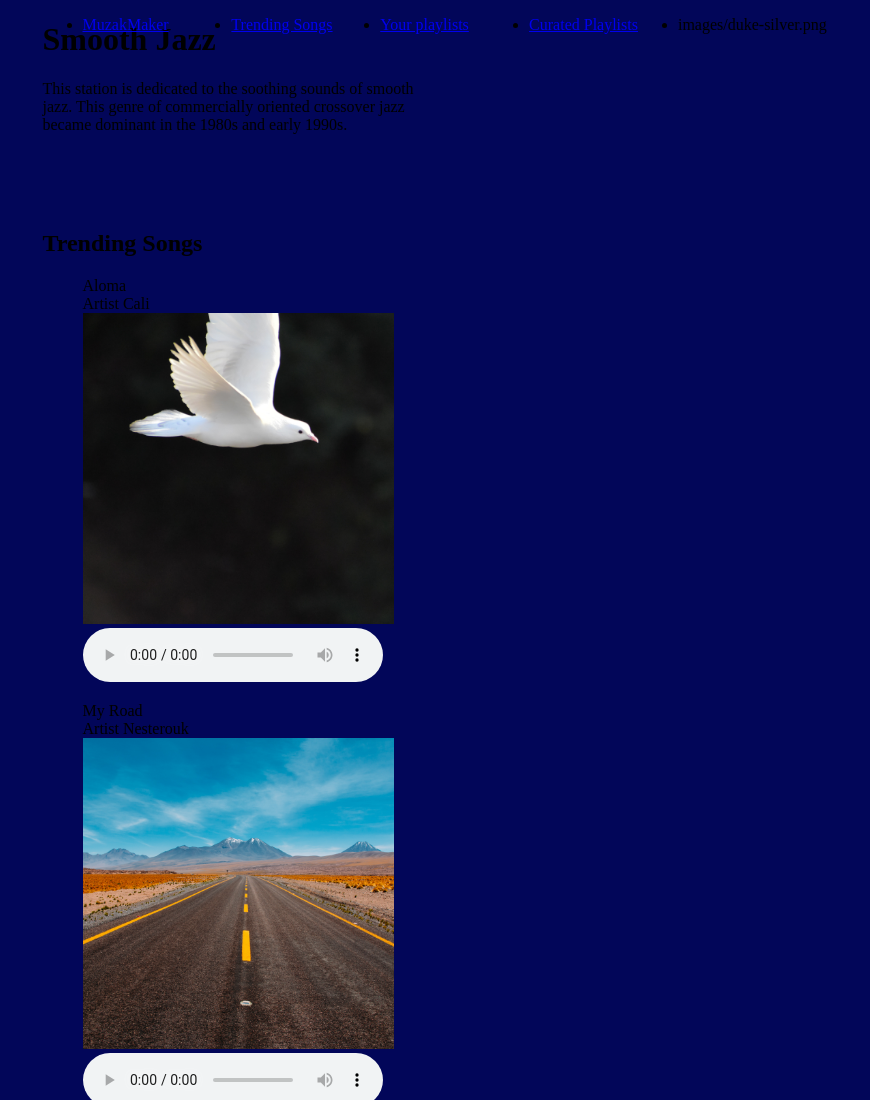
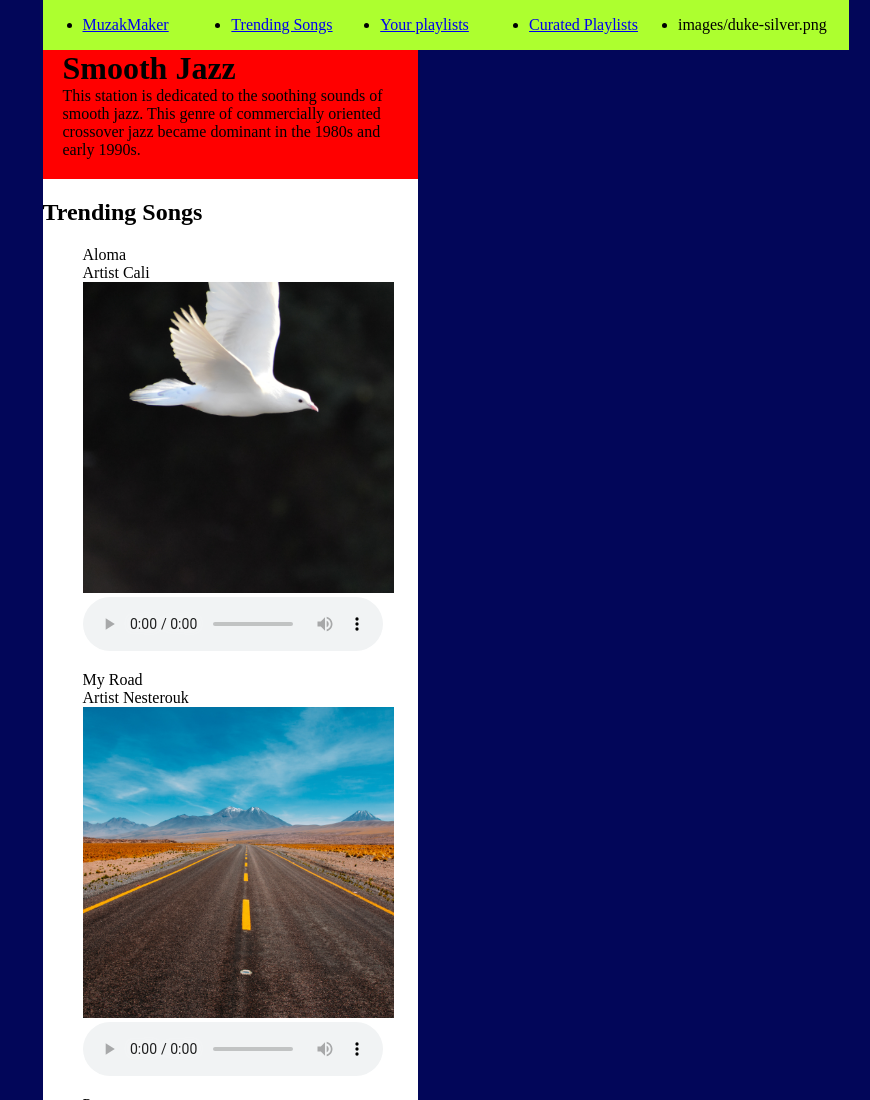
Before and after one commit to cakiedoodle/streamingmedia, a plain HTML site: page index.html in a window 1280 px wide. Shown: the top 1100 px of the page, without its empty margins (410-1280 px from the left). Drawn offline with Linux system fonts and the light colour scheme.

Commit message:
Update styles.css

```diff
--- a/styles.css
+++ b/styles.css
@@ -4,6 +4,31 @@ html {
 body {
     width: 375px;
     margin: 0 auto;
+    background-color: #ffffff;
+}
+
+/* ---------- HEADER ---------- */
+
+header {
+    margin-top: 50px;
+    padding: 0 20px 20px;
+    background-color: red;
+}
+h1, header p {
+    margin: 0;
+}
+
+/* ---------- NAV BAR ---------- */
+
+nav {
+   position: absolute;
+   top: 0px;
+   background-color: greenyellow;
+   width: 63%;
+   height: 50px;
+}
+ul {
+    position: relative;
 }
 
 /* ---------- MENU CODE ---------- */
@@ -62,6 +87,9 @@ input:checked ~ label:not(.steps) span:before, input:checked ~ label:not(.steps)
     top: 0;
 }
 
+/* ---------- MAIN ---------- */
+
+
 /* ---------- MEDIA QUERIES ----------- */
 
 @media screen and (min-width:834px) {
```
